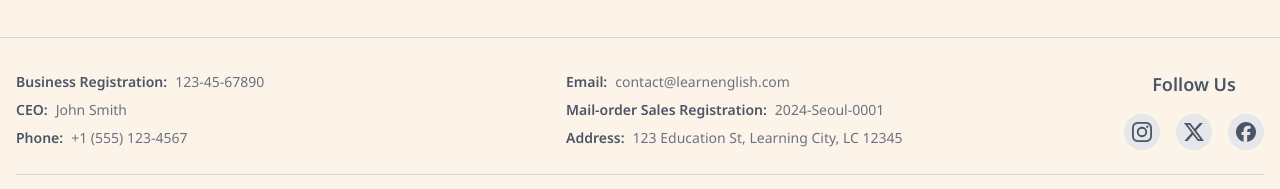
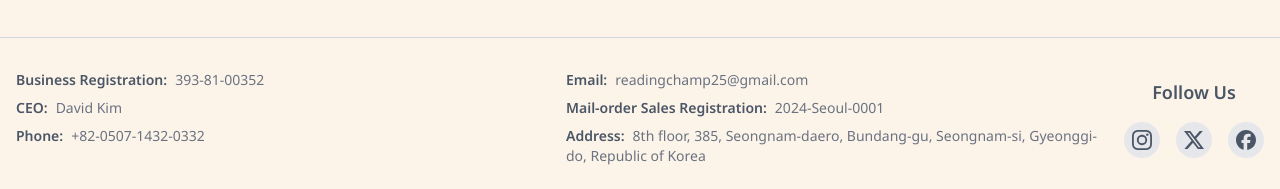
Before and after one commit to callmedukey/learn-english, a Next.js app: page /rc in a window 1280 px wide. Shown: the part 763-952 px from the top of the page. Built offline with nearby package versions, Linux system fonts and the light colour scheme; no server answers; the database is empty; sample sign-in values are in the browser's storage.

Commit message:
addressed added

```diff
--- a/app/(after-auth)/(user)/components/footer.tsx
+++ b/app/(after-auth)/(user)/components/footer.tsx
@@ -12,22 +12,22 @@ const Footer = () => {
               <div className="space-y-2">
                 <div>
                   <span className="font-semibold">Business Registration:</span>
-                  <span className="ml-2 text-gray-500">123-45-67890</span>
+                  <span className="ml-2 text-gray-500">393-81-00352</span>
                 </div>
                 <div>
                   <span className="font-semibold">CEO:</span>
-                  <span className="ml-2 text-gray-500">John Smith</span>
+                  <span className="ml-2 text-gray-500">David Kim</span>
                 </div>
                 <div>
                   <span className="font-semibold">Phone:</span>
-                  <span className="ml-2 text-gray-500">+1 (555) 123-4567</span>
+                  <span className="ml-2 text-gray-500">+82-0507-1432-0332</span>
                 </div>
               </div>
               <div className="space-y-2">
                 <div>
                   <span className="font-semibold">Email:</span>
                   <span className="ml-2 text-gray-500">
-                    contact@learnenglish.com
+                    readingchamp25@gmail.com
                   </span>
                 </div>
                 <div>
@@ -39,7 +39,8 @@ const Footer = () => {
                 <div>
                   <span className="font-semibold">Address:</span>
                   <span className="ml-2 text-gray-500">
-                    123 Education St, Learning City, LC 12345
+                    8th floor, 385, Seongnam-daero, Bundang-gu, Seongnam-si,
+                    Gyeonggi-do, Republic of Korea
                   </span>
                 </div>
               </div>
--- a/auth.ts
+++ b/auth.ts
@@ -117,7 +117,7 @@ export const { handlers, signIn, signOut, auth } = NextAuth({
     maxAge: 7 * 24 * 60 * 60,
     updateAge: 24 * 60 * 60,
   },
-  trustHost: process.env.NODE_ENV === "production",
+  // trustHost: process.env.NODE_ENV === "production",
   callbacks: {
     async session({ session, token }) {
       session.user.id = token.sub as string;
```
